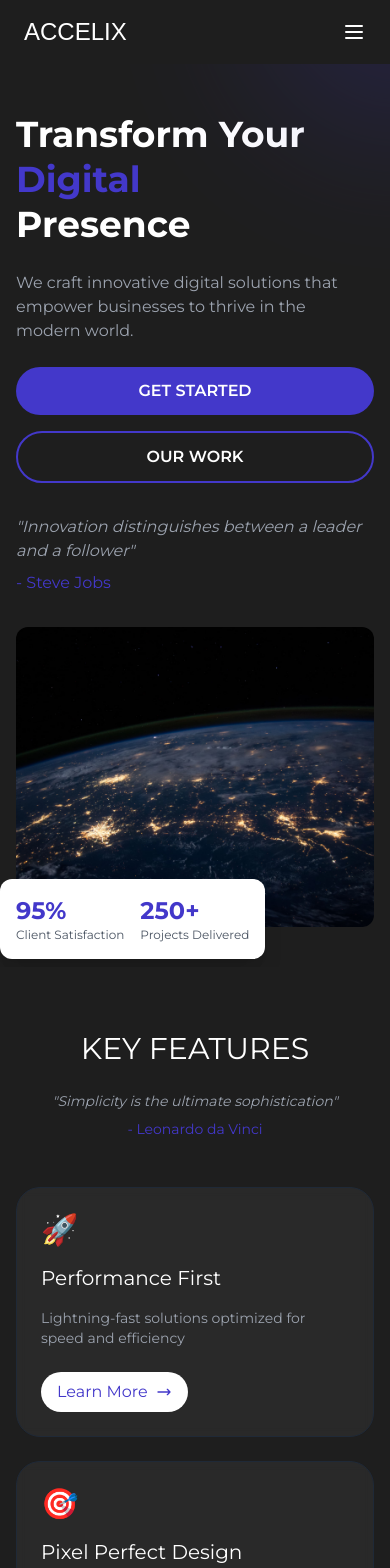
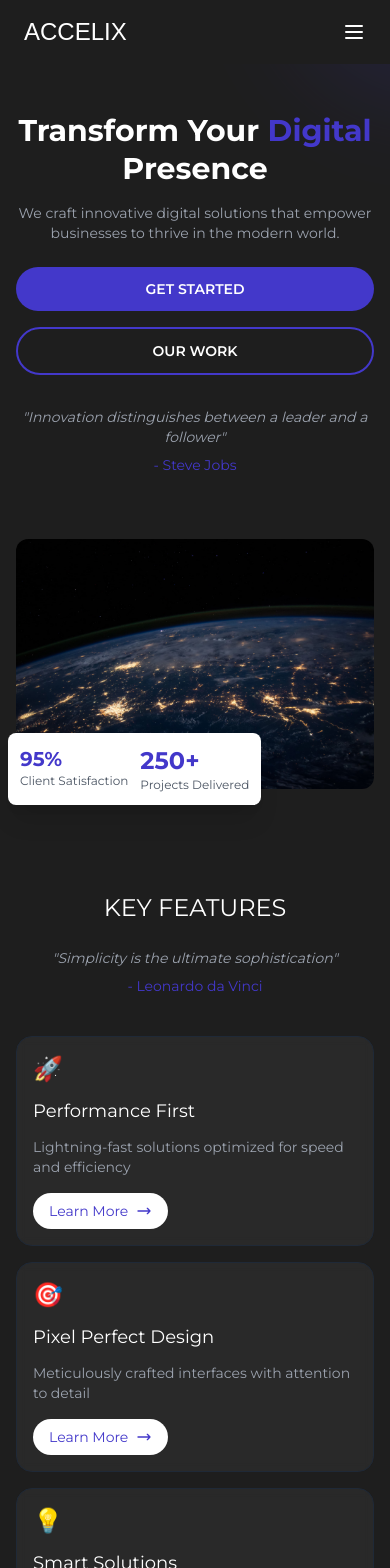
Before and after one commit to Sakhi29/accelix, a Next.js app: page / in a window 390 px wide. Shown: the top 1568 px of the page. Built offline with nearby package versions, Linux system fonts and the light colour scheme; a web font is replaced by a local one.

Commit message:
responsive: case studies section

```diff
--- a/src/components/CaseStudies.tsx
+++ b/src/components/CaseStudies.tsx
@@ -1,4 +1,5 @@
 "use client";
+
 import React, { useState } from "react";
 import { motion, AnimatePresence } from "framer-motion";
 import { ChevronRight } from "lucide-react";
@@ -50,10 +51,10 @@ const CaseStudies = () => {
         <div className="relative h-[80vh] flex items-center">
           <div className="w-full flex gap-4 relative">
             <AnimatePresence mode="popLayout" initial={false}>
-              {/* Left Case Study */}
+              {/* Current Case Study */}
               <motion.div
                 key={activeIndex}
-                className="w-3/5"
+                className="w-full sm:w-3/5"
                 initial={{
                   x: direction > 0 ? 1000 : -1000,
                   scale: 0.8,
@@ -85,22 +86,23 @@ const CaseStudies = () => {
                   <img
                     src={caseStudies[activeIndex].image}
                     alt={caseStudies[activeIndex].title}
-                    className="w-full h-full object-cover bg-gray-200"
+                    className="w-full h-full object-cover bg-gray-200 rounded-lg shadow-lg"
                   />
-                  <div className="mt-4 flex justify-between items-center text-sm">
-                    <span className="uppercase font-medium">
+                  <div className="absolute bottom-0 left-0 right-0 bg-gradient-to-t from-black/70 to-transparent p-6 rounded-b-lg">
+                    <h3 className="text-white uppercase font-medium text-xl sm:text-2xl mb-2">
                       {caseStudies[activeIndex].title}
-                    </span>
-                    <br />
-                    <span>{caseStudies[activeIndex].description}</span>
+                    </h3>
+                    <p className="text-white/90 text-sm sm:text-base">
+                      {caseStudies[activeIndex].description}
+                    </p>
                   </div>
                 </div>
               </motion.div>
 
-              {/* Right Case Study (Next) */}
+              {/* Next Case Study (Hidden on Mobile) */}
               <motion.div
                 key={`next-${nextIndex}`}
-                className="w-2/5"
+                className="hidden sm:block w-2/5"
                 initial={{
                   x: 100,
                   scale: 0.7,
@@ -126,40 +128,35 @@ const CaseStudies = () => {
                   <img
                     src={caseStudies[nextIndex].image}
                     alt={caseStudies[nextIndex].title}
-                    className="w-full h-full object-cover bg-gray-200"
+                    className="w-full h-full object-cover bg-gray-200 rounded-lg shadow-lg"
                   />
-                  <div className="mt-4 flex justify-between items-center text-sm">
-                    <span className="uppercase font-medium">
+                  <div className="absolute bottom-0 left-0 right-0 bg-gradient-to-t from-black/70 to-transparent p-4 rounded-b-lg">
+                    <h3 className="text-white uppercase font-medium text-lg mb-1">
                       {caseStudies[nextIndex].title}
-                    </span>
-                    <br />
-                    <span>{caseStudies[nextIndex].description}</span>
+                    </h3>
+                    <p className="text-white/90 text-sm">
+                      {caseStudies[nextIndex].description}
+                    </p>
                   </div>
                 </div>
               </motion.div>
             </AnimatePresence>
 
-            {/* Centered Navigation Button */}
+            {/* Navigation Button */}
             <button
               onClick={nextCase}
-              className="w-20 h-20 rounded-full absolute left-[59%] top-1/2 -translate-y-1/2 -translate-x-1/2 bg-white text-white flex items-center justify-center hover:bg-gray-800 transition-colors z-10"
+              className="w-12 h-12 sm:w-20 sm:h-20 rounded-full absolute right-4 sm:left-[59%] top-1/2 -translate-y-1/2 sm:-translate-x-1/2 bg-white shadow-lg flex items-center justify-center hover:bg-gray-100 transition-colors z-10"
             >
-              <ChevronRight className="w-6 h-6" color="black" />
+              <ChevronRight className="w-5 h-5 sm:w-6 sm:h-6" color="black" />
             </button>
 
-            {/* Case Counter */}
-            <div className="absolute bottom-0 left-1/2 -translate-x-1/2 text-center">
-              <p className="text-sm text-gray-500">
-                {activeIndex + 1}/{caseStudies.length}
-              </p>
-            </div>
-
-            <div className="absolute -bottom-48 w-full h-[250px] overflow-visible">
+            {/* Background Text (Hidden on Mobile) */}
+            <div className="hidden sm:block absolute -bottom-48 w-full h-[250px] overflow-visible">
               <motion.h2
                 initial={{ opacity: 0, y: 20 }}
                 whileInView={{ opacity: 0.1, y: 0 }}
                 transition={{ duration: 0.5 }}
-                className="w-full text-center text-[50px] md:text-[100px] lg:text-[220px] font-bold text-[black] opacity-50 leading-[0.9] mt-[120px]"
+                className="w-full text-center text-[100px] lg:text-[220px] font-bold text-black opacity-50 leading-[0.9] mt-[120px]"
               >
                 CASESTUDY
               </motion.h2>
--- a/src/components/Features.tsx
+++ b/src/components/Features.tsx
@@ -39,17 +39,17 @@ const features = [
 
 const Features = () => {
   return (
-    <section className="w-full bg-[#1E1E1E] text-white py-16 px-4 md:px-8 relative overflow-hidden">
+    <section className="w-full bg-[#1E1E1E] text-white py-12 sm:py-16 lg:py-20 px-4 sm:px-6 lg:px-8 relative overflow-hidden">
       <div className="container mx-auto">
-        <div className="flex flex-col md:flex-row justify-between items-center mb-12 md:mb-20">
+        <div className="flex flex-col lg:flex-row justify-between items-center mb-10 sm:mb-12 lg:mb-20">
           <h2
-            className={`${montserrat.className} text-3xl sm:text-4xl md:text-5xl font-bold mb-6 md:mb-0`}
+            className={`${montserrat.className} text-2xl sm:text-3xl lg:text-5xl font-bold mb-6 lg:mb-0 text-center lg:text-left`}
           >
             KEY FEATURES
           </h2>
 
           {/* Quote Section */}
-          <div className="text-center md:text-right">
+          <div className="text-center lg:text-right">
             <motion.p
               initial={{ opacity: 0, y: 20 }}
               whileInView={{ opacity: 1, y: 0 }}
@@ -69,7 +69,7 @@ const Features = () => {
           </div>
         </div>
 
-        <div className="grid grid-cols-1 md:grid-cols-2 gap-6 sm:gap-8">
+        <div className="grid grid-cols-1 sm:grid-cols-2 gap-4 sm:gap-6 lg:gap-8">
           {features.map((feature, index) => (
             <motion.div
               key={feature.id}
@@ -77,23 +77,23 @@ const Features = () => {
               whileInView={{ opacity: 1, y: 0 }}
               transition={{ duration: 0.5, delay: index * 0.1 }}
               whileHover={{ scale: 1.02 }}
-              className="bg-white/5 backdrop-blur-sm rounded-3xl p-6 sm:p-8 border border-gray-800 hover:border-[#4338ca] transition-all"
+              className="bg-white/5 backdrop-blur-sm rounded-2xl sm:rounded-3xl p-4 sm:p-6 lg:p-8 border border-gray-800 hover:border-[#4338ca] transition-all"
             >
-              <span className="text-3xl sm:text-4xl mb-4 block">
+              <span className="text-2xl sm:text-3xl lg:text-4xl mb-3 sm:mb-4 block">
                 {feature.icon}
               </span>
               <h3
-                className={`${montserrat.className} text-xl sm:text-2xl font-bold mb-4`}
+                className={`${montserrat.className} text-lg sm:text-xl lg:text-2xl font-bold mb-3 sm:mb-4`}
               >
                 {feature.title}
               </h3>
               <p className="text-gray-400 text-sm sm:text-base">
                 {feature.description}
               </p>
-              <div className="mt-6">
+              <div className="mt-4 sm:mt-6">
                 <motion.button
                   whileHover={{ scale: 1.05 }}
-                  className="flex items-center gap-2 bg-white px-4 sm:px-6 py-2 rounded-full text-[#4338ca] hover:bg-[#4338ca]/10 transition-all group"
+                  className="flex items-center gap-2 bg-white px-4 sm:px-6 py-2 rounded-full text-[#4338ca] text-sm sm:text-base hover:bg-[#4338ca]/10 transition-all group"
                 >
                   <span>Learn More</span>
                   <svg
--- a/src/components/Hero.tsx
+++ b/src/components/Hero.tsx
@@ -13,20 +13,21 @@ const montserrat = Montserrat({
 
 const Hero = () => {
   return (
-    <section className="w-full min-h-screen bg-[#1E1E1E] text-white relative overflow-hidden pt-12 sm:pt-0">
+    <section className="w-full min-h-screen bg-[#1E1E1E] text-white relative overflow-hidden pt-20 sm:pt-24 md:pt-32">
       {/* Background gradient */}
-      <div className="absolute -top-40 -right-40 w-[300px] h-[300px] sm:w-[500px] sm:h-[500px] bg-[#4338ca] rounded-full opacity-20 blur-[80px] sm:blur-[100px]" />
+      <div className="absolute -top-40 -right-40 w-[250px] h-[250px] sm:w-[400px] sm:h-[400px] lg:w-[500px] lg:h-[500px] bg-[#4338ca] rounded-full opacity-20 blur-[60px] sm:blur-[80px] lg:blur-[100px]" />
 
-      <div className="container mx-auto px-4 pt-16 sm:pt-32 pb-10 sm:pb-20">
-        <div className="grid grid-cols-1 lg:grid-cols-2 gap-8 sm:gap-12 items-center">
+      <div className="container mx-auto px-4 sm:px-6 lg:px-8 py-8 sm:py-12 lg:py-16">
+        <div className="grid grid-cols-1 lg:grid-cols-2 gap-8 lg:gap-12 items-center">
           {/* Left Content */}
           <motion.div
             initial={{ opacity: 0, x: -30 }}
             animate={{ opacity: 1, x: 0 }}
             transition={{ duration: 0.8 }}
+            className="text-center lg:text-left"
           >
             <h1
-              className={`${montserrat.className} text-4xl sm:text-5xl md:text-7xl font-bold leading-tight mb-6 sm:mb-8`}
+              className={`${montserrat.className} text-3xl sm:text-4xl md:text-5xl lg:text-7xl font-bold leading-tight mb-4 sm:mb-6 lg:mb-8`}
             >
               Transform Your
               <span className="text-[#4338ca]"> Digital</span>
@@ -34,22 +35,22 @@ const Hero = () => {
               Presence
             </h1>
 
-            <p className="text-gray-400 text-base sm:text-lg mb-6 sm:mb-8 max-w-md">
+            <p className="text-gray-400 text-sm sm:text-base lg:text-lg mb-6 sm:mb-8 max-w-md mx-auto lg:mx-0">
               We craft innovative digital solutions that empower businesses to
               thrive in the modern world.
             </p>
 
-            <div className="flex flex-col  md:flex-row gap-4 sm:gap-6">
+            <div className="flex flex-col sm:flex-row gap-4 sm:gap-6 justify-center lg:justify-start">
               <motion.button
                 whileHover={{ scale: 1.05 }}
-                className="bg-[#4338ca] px-6 w-full sm:px-8 py-3 md:max-w-[400px] sm:py-4 rounded-full font-semibold hover:bg-[#4318FF] transition-colors"
+                className="bg-[#4338ca] px-6 w-full sm:w-auto sm:px-8 py-3 sm:py-4 rounded-full font-semibold hover:bg-[#4318FF] transition-colors text-sm sm:text-base"
               >
                 GET STARTED
               </motion.button>
 
               <motion.button
                 whileHover={{ scale: 1.05 }}
-                className="border-2 border-[#4338ca] w-full px-6 md:max-w-[400px] sm:px-8 py-3 sm:py-4 rounded-full font-semibold hover:bg-[#4338ca]/10 transition-colors"
+                className="border-2 border-[#4338ca] w-full sm:w-auto px-6 sm:px-8 py-3 sm:py-4 rounded-full font-semibold hover:bg-[#4338ca]/10 transition-colors text-sm sm:text-base"
               >
                 OUR WORK
               </motion.button>
@@ -60,12 +61,12 @@ const Hero = () => {
               initial={{ opacity: 0, y: 20 }}
               animate={{ opacity: 1, y: 0 }}
               transition={{ delay: 0.5, duration: 0.8 }}
-              className="mt-8 sm:mt-16"
+              className="mt-8 sm:mt-12 lg:mt-16 text-center lg:text-left"
             >
-              <p className="text-gray-400 italic">
+              <p className="text-gray-400 italic text-sm sm:text-base">
                 "Innovation distinguishes between a leader and a follower"
               </p>
-              <p className="text-[#4338ca] mt-2">- Steve Jobs</p>
+              <p className="text-[#4338ca] mt-2 text-sm sm:text-base">- Steve Jobs</p>
             </motion.div>
           </motion.div>
 
@@ -74,13 +75,13 @@ const Hero = () => {
             initial={{ opacity: 0, y: 30 }}
             animate={{ opacity: 1, y: 0 }}
             transition={{ duration: 0.8 }}
-            className="relative h-[300px] sm:h-[400px] lg:h-[500px]"
+            className="relative h-[250px] sm:h-[350px] lg:h-[500px] mt-8 lg:mt-0"
           >
             <Image
               src="/hero-image.avif"
               alt="Digital Innovation"
               fill
-              className="object-cover rounded-xl sm:rounded-3xl"
+              className="object-cover rounded-xl sm:rounded-2xl lg:rounded-3xl"
               priority
             />
 
@@ -89,11 +90,11 @@ const Hero = () => {
               initial={{ opacity: 0 }}
               animate={{ opacity: 1 }}
               transition={{ delay: 0.8 }}
-              className="absolute -bottom-8 sm:-bottom-10 -left-4 sm:-left-10 bg-white text-black p-4 sm:p-6 rounded-xl sm:rounded-2xl shadow-xl"
+              className="absolute -bottom-4 sm:-bottom-6 lg:-bottom-10 -left-2 sm:-left-6 lg:-left-10 bg-white text-black p-3 sm:p-4 lg:p-6 rounded-lg sm:rounded-xl lg:rounded-2xl shadow-xl"
             >
-              <div className="flex gap-4 sm:gap-8">
+              <div className="flex gap-3 sm:gap-6 lg:gap-8">
                 <div>
-                  <h3 className="text-2xl sm:text-3xl font-bold text-[#4338ca]">
+                  <h3 className="text-xl sm:text-2xl lg:text-3xl font-bold text-[#4338ca]">
                     95%
                   </h3>
                   <p className="text-xs sm:text-sm text-gray-600">
@@ -101,7 +102,7 @@ const Hero = () => {
                   </p>
                 </div>
                 <div>
-                  <h3 className="text-2xl sm:text-3xl font-bold text-[#4338ca]">
+                  <h3 className="text-2xl sm:text-3xl lg:text-4xl font-bold text-[#4338ca]">
                     250+
                   </h3>
                   <p className="text-xs sm:text-sm text-gray-600">
--- a/src/components/Navbar.tsx
+++ b/src/components/Navbar.tsx
@@ -57,27 +57,41 @@ const Navbar = () => {
           className="md:hidden text-white"
           onClick={() => setIsMenuOpen(!isMenuOpen)}
         >
+          {isMenuOpen ? (
             <svg
               className="w-6 h-6"
               fill="none"
+              stroke="currentColor"
+              viewBox="0 0 24 24"
+            >
+              <path
                 strokeLinecap="round"
                 strokeLinejoin="round"
-            strokeWidth="2"
+                strokeWidth={2}
+                d="M6 18L18 6M6 6l12 12"
+              />
+            </svg>
+          ) : (
+            <svg
+              className="w-6 h-6"
+              fill="none"
+              stroke="currentColor"
               viewBox="0 0 24 24"
-            stroke="currentColor"
             >
-            {isMenuOpen ? (
-              <path d="M6 18L18 6M6 6l12 12" />
-            ) : (
-              <path d="M4 6h16M4 12h16M4 18h16" />
+              <path
+                strokeLinecap="round"
+                strokeLinejoin="round"
+                strokeWidth={2}
+                d="M4 6h16M4 12h16M4 18h16"
+              />
+            </svg>
           )}
-          </svg>
         </button>
 
-        {/* Mobile Menu */}
+        {/* Mobile Navigation */}
         {isMenuOpen && (
-          <div className="absolute top-full left-0 right-0 bg-black/95 md:hidden">
-            <div className="flex flex-col items-center space-y-4 py-4">
+          <div className="absolute top-full left-0 right-0 bg-[#1E1E1E] border-t border-gray-800 md:hidden">
+            <div className="flex flex-col space-y-4 px-6 py-4">
               <Link
                 href="/our-work"
                 className="text-white hover:text-gray-300 transition-colors"
@@ -101,7 +115,7 @@ const Navbar = () => {
               </Link>
               <Link
                 href="/contact"
-                className="bg-[#4318FF] text-white px-6 py-2 rounded-full hover:bg-[#3614CC] transition-colors"
+                className="bg-[#4318FF] text-white px-6 py-2 rounded-full hover:bg-[#3614CC] transition-colors text-center"
                 onClick={() => setIsMenuOpen(false)}
               >
                 Contact Us
```
Lines whose indentation alone changed are shown as unchanged.
